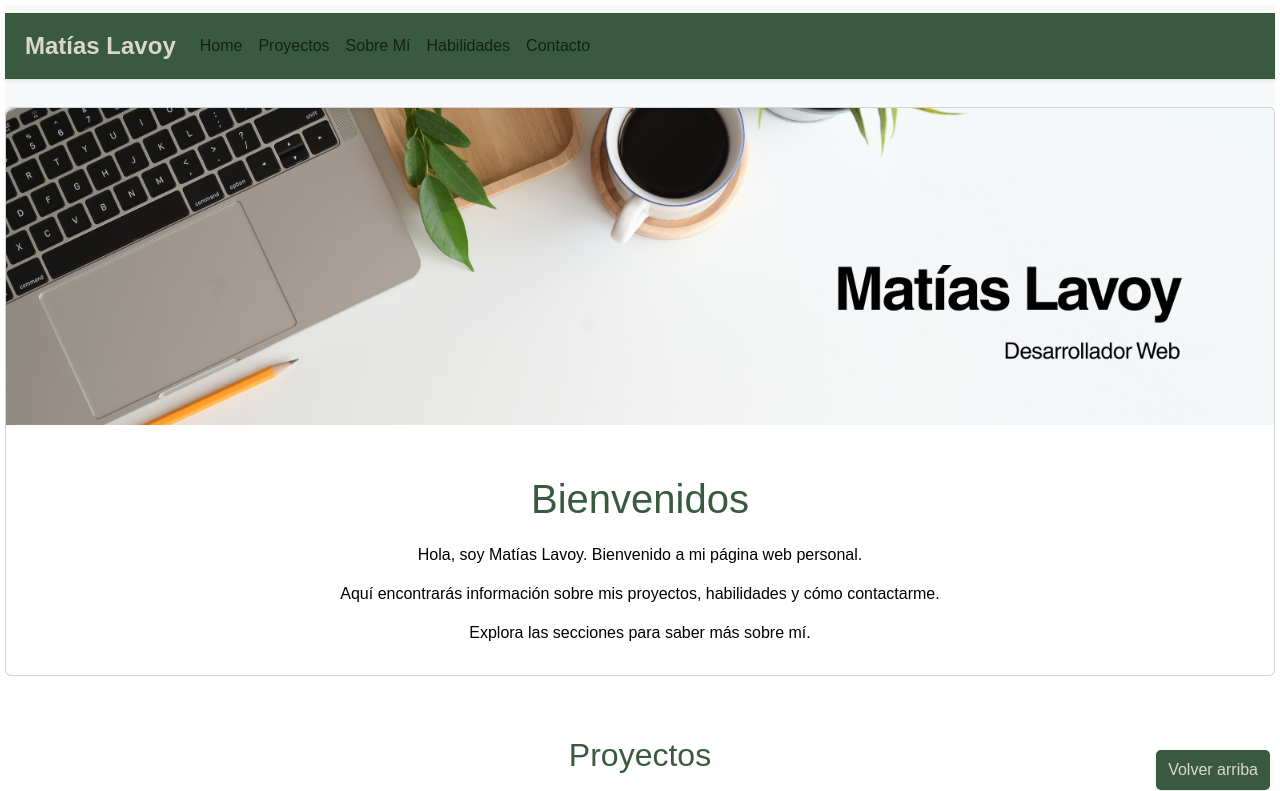
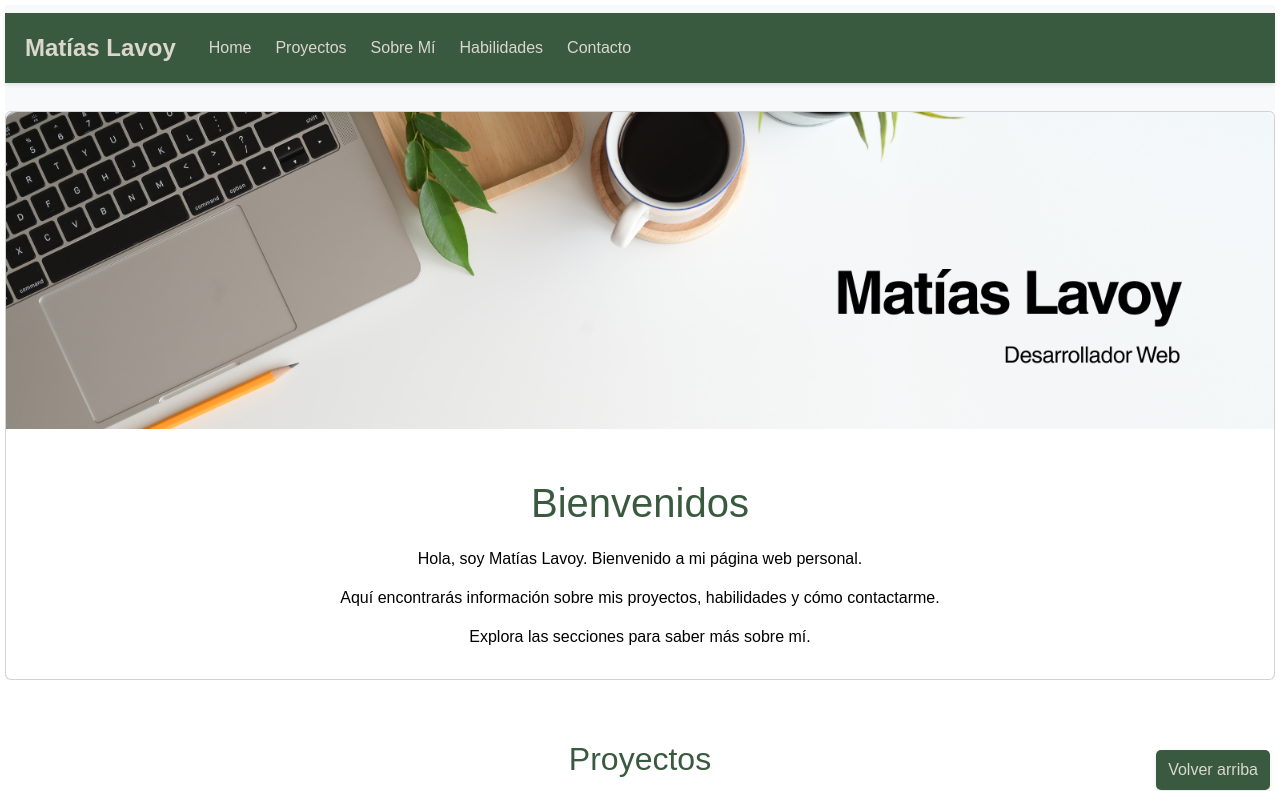
Before and after one commit to mlav-prog/primera-pagina-web, a plain HTML site: page index.html in a window 1280 px wide. Shown: the top 791 px of the page. Drawn offline with nearby package versions, Linux system fonts and the light colour scheme.

Commit message:
fourth commit

```diff
--- a/index.html
+++ b/index.html
@@ -17,11 +17,11 @@
                 </button>
                 <div class="collapse navbar-collapse" id="navbarNavAltMarkup">
                     <div class="navbar-nav">
-                        <a class="nav-link" aria-current="page" href="index.html">Home</a>
-                        <a class="nav-link" href="./pages/proyectos.html">Proyectos</a>
-                        <a class="nav-link" href="./pages/sobre_mi.html">Sobre Mí</a>
-                        <a class="nav-link" href="./pages/habilidades.html">Habilidades</a>
-                        <a class="nav-link" href="./pages/contacto.html">Contacto</a>
+                        <a class="nav-link-1" aria-current="page" href="index.html">Home</a>
+                        <a class="nav-link-2" href="./pages/proyectos.html">Proyectos</a>
+                        <a class="nav-link-3" href="./pages/sobre_mi.html">Sobre Mí</a>
+                        <a class="nav-link-4" href="./pages/habilidades.html">Habilidades</a>
+                        <a class="nav-link-5" href="./pages/contacto.html">Contacto</a>
                     </div>
                 </div>
             </div>
--- a/sass/style.scss
+++ b/sass/style.scss
@@ -47,19 +47,28 @@ body {
                 height: 2px;
                 display: block;
                 position: relative;
+            }
+        }
+    }
     .navbar-nav {
         display: flex;
         justify-content: center;
         align-items: center;
         list-style: none;
         padding-left: 0;
-                    margin: 0;
-                    .nav-link {
+        margin: 5px;
+        a {
             color: $primary-color;
             text-decoration: none;
             padding: 8px 12px;
-                    }
-                }
+            transition: background-color 0.3s ease, color 0.3s ease, box-shadow 0.3s ease;
+            &:hover {
+                border-radius: 10px;
+                background-color: $primary-color;
+                text-decoration: none;
+                color: $secondary-color;
+                box-shadow: $box-shadow;
+                transition: background-color 0.3s ease, color 0.3s ease, box-shadow 0.3s ease;
             }
         }
     }
```
Also changed, not shown: css/style.css, 1 other file. Lines whose indentation alone changed are shown as unchanged.
